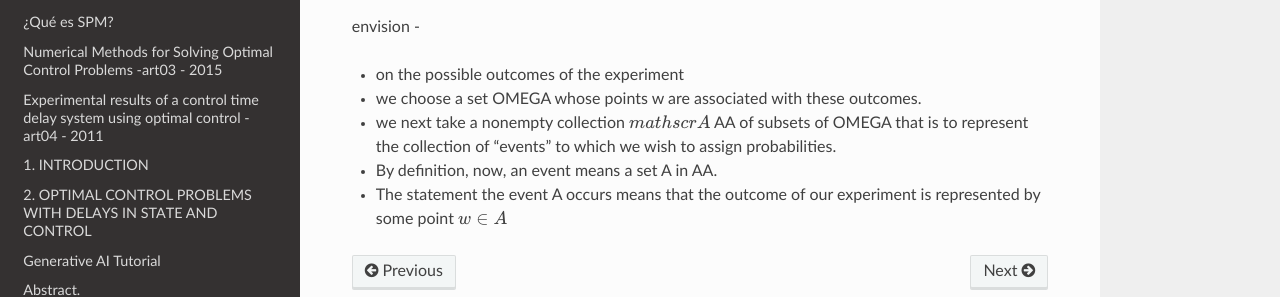
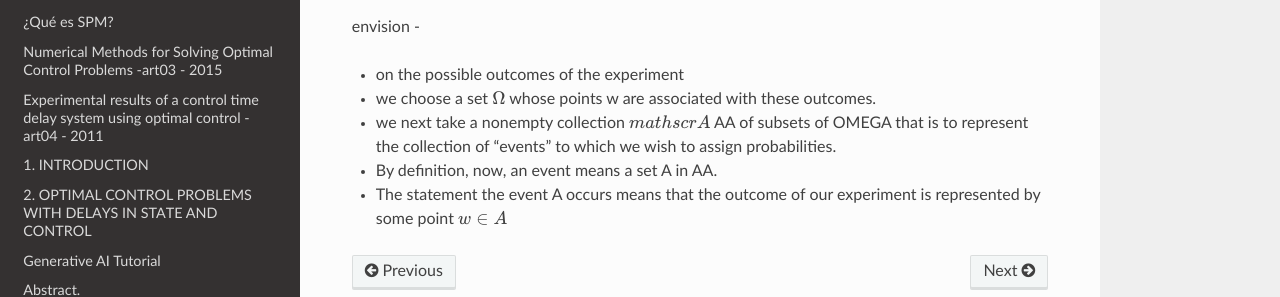
Before and after one commit to matecom57/santosg57-articulostesis, a Sphinx documentation site: the page built from docs/source/Introduction_to_Probability_Theory.rst, in a window 1280 px wide. Shown: the part 409-706 px from the top of the page. Built offline with Sphinx 7.4.7 and the Read the Docs theme 3.1.0, drawn with Linux system fonts in a browser that asks for light colours; part of the change alters nothing that is shown.

```diff
--- a/docs/source/Introduction_to_Probability_Theory.rst
+++ b/docs/source/Introduction_to_Probability_Theory.rst
@@ -15,7 +15,7 @@ https://manualdelatex.com/tutoriales/tipo-de-letra
 envision -
 
 * on the possible outcomes of the experiment
-* we choose a set OMEGA whose points w are associated with these outcomes.
+* we choose a set :math:`\Omega` whose points w are associated with these outcomes.
 * we next take a nonempty collection :math:`mathscr{A}` AA of subsets of OMEGA that is to represent the collection of "events" to which we wish to assign probabilities.
 * By definition, now, an event means a set A in AA.
 * The statement the event A occurs means that the outcome of our experiment is represented by some point :math:`w \in A`
```
